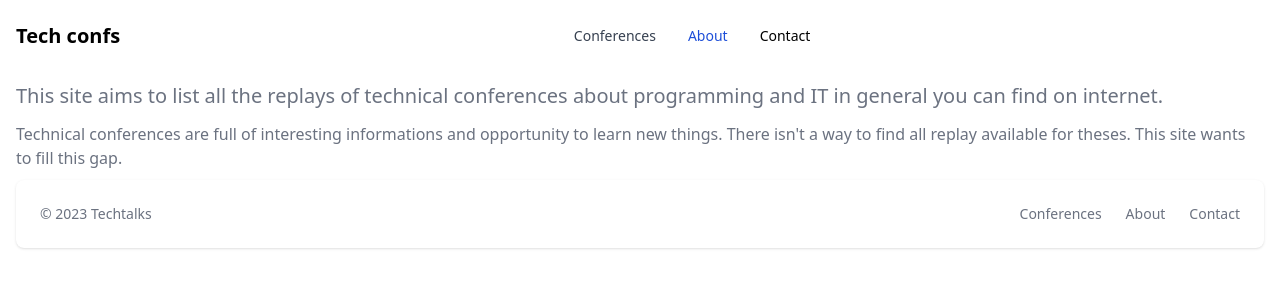
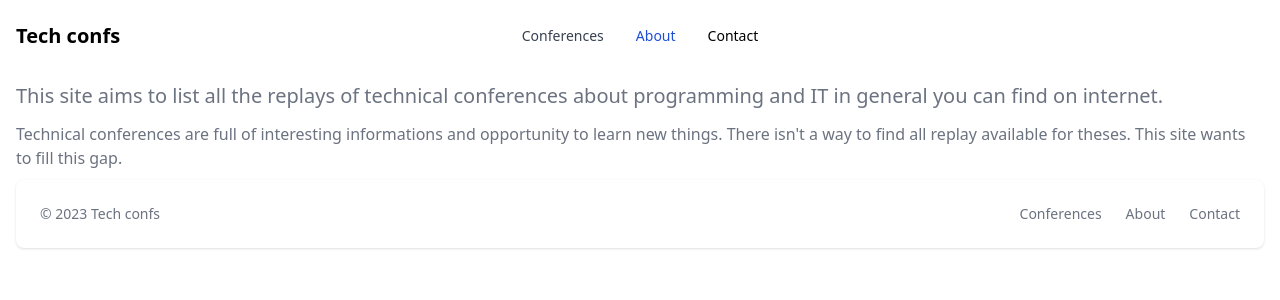
Before and after one commit to JeanDavidDaviet/tech-confs-website, a Next.js app: page /about in a window 1280 px wide. Shown: the top 300 px of the page. Built offline with nearby package versions, Linux system fonts and the light colour scheme.

Commit message:
update layout of header and footer

```diff
--- a/components/Footer.js
+++ b/components/Footer.js
@@ -2,9 +2,9 @@ import Link from "next/link";
 
 export default function Footer() {
     return (
-        <footer className="px-2 sm:px-4">
+        <footer className="px-2 sm:px-4 pb-4">
             <div className="p-4 bg-white rounded-lg shadow md:flex md:items-center md:justify-between md:p-6">
-                <span className="text-sm text-gray-500 sm:text-center">© 2023 <Link href="/" className="hover:underline">Techtalks</Link>
+                <span className="text-sm text-gray-500 sm:text-center">© 2023 <Link href="/" className="hover:underline">Tech confs</Link>
                 </span>
                 <ul className="flex flex-wrap items-center mt-3 text-sm text-gray-500 sm:mt-0">
                     <li>
--- a/components/Header.js
+++ b/components/Header.js
@@ -12,11 +12,11 @@ export default function Header({ currentPage }) {
 
     return (
         <nav className="bg-white border-gray-200 px-2 sm:px-4 py-2.5 rounded">
-            <div className="container flex flex-wrap justify-between items-center mx-auto">
-                <Link href="/" className="flex items-center">
+            <div className="flex justify-between items-center md:relative">
+                <Link href="/" className="flex items-center md:absolute md:left-0">
                     <span className="self-center text-xl font-semibold whitespace-nowrap">Tech confs</span>
                 </Link>
-                <div className="flex md:order-2">
+                <div className="flex md:order-2 ml-auto">
                     {/* <div className="hidden relative md:block">
                         <div className="flex absolute inset-y-0 left-0 items-center pl-3 pointer-events-none">
                             <svg className="w-5 h-5 text-gray-500" aria-hidden="true" fill="currentColor" viewBox="0 0 20 20" xmlns="http://www.w3.org/2000/svg"><path fillRule="evenodd" d="M8 4a4 4 0 100 8 4 4 0 000-8zM2 8a6 6 0 1110.89 3.476l4.817 4.817a1 1 0 01-1.414 1.414l-4.816-4.816A6 6 0 012 8z" clipRule="evenodd"></path></svg>
@@ -29,7 +29,7 @@ export default function Header({ currentPage }) {
                         <svg className="w-6 h-6" aria-hidden="true" fill="currentColor" viewBox="0 0 20 20" xmlns="http://www.w3.org/2000/svg"><path fillRule="evenodd" d="M3 5a1 1 0 011-1h12a1 1 0 110 2H4a1 1 0 01-1-1zM3 10a1 1 0 011-1h12a1 1 0 110 2H4a1 1 0 01-1-1zM3 15a1 1 0 011-1h12a1 1 0 110 2H4a1 1 0 01-1-1z" clipRule="evenodd"></path></svg>
                     </button>
                 </div>
-                <div className={(menuOpen ? "" : "hidden") + " justify-between items-center w-full md:flex md:w-auto md:order-1"} id="navbar-search">
+                <div className={(menuOpen ? "" : "hidden") + " justify-between items-center w-full md:flex md:order-1 md:justify-center"} id="navbar-search">
                     {/* <div className="relative mt-3 md:hidden">
                         <div className="flex absolute inset-y-0 left-0 items-center pl-3 pointer-events-none">
                             <svg className="w-5 h-5 text-gray-500" aria-hidden="true" fill="currentColor" viewBox="0 0 20 20" xmlns="http://www.w3.org/2000/svg"><path fillRule="evenodd" d="M8 4a4 4 0 100 8 4 4 0 000-8zM2 8a6 6 0 1110.89 3.476l4.817 4.817a1 1 0 01-1.414 1.414l-4.816-4.816A6 6 0 012 8z" clipRule="evenodd"></path></svg>
```
